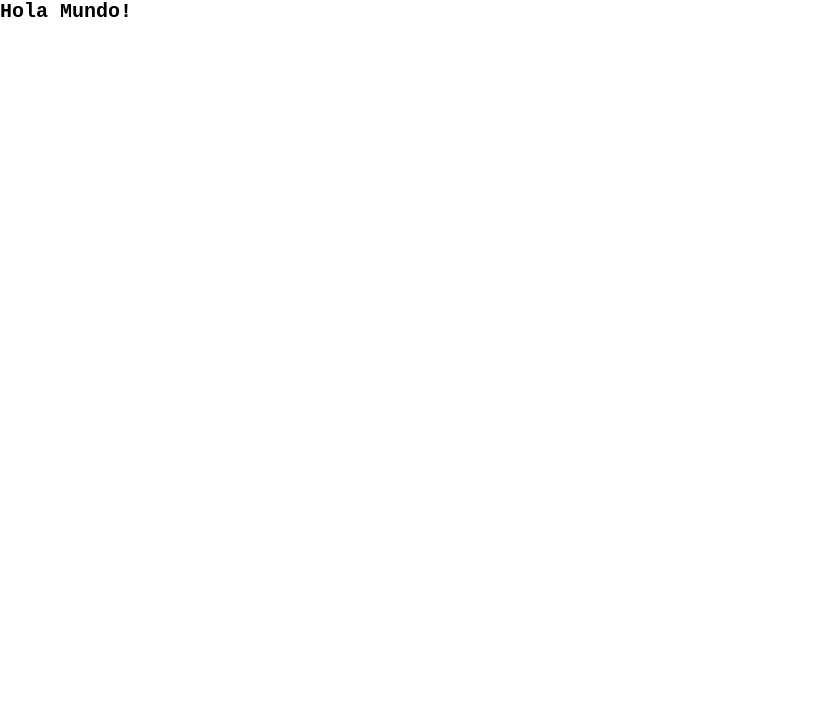
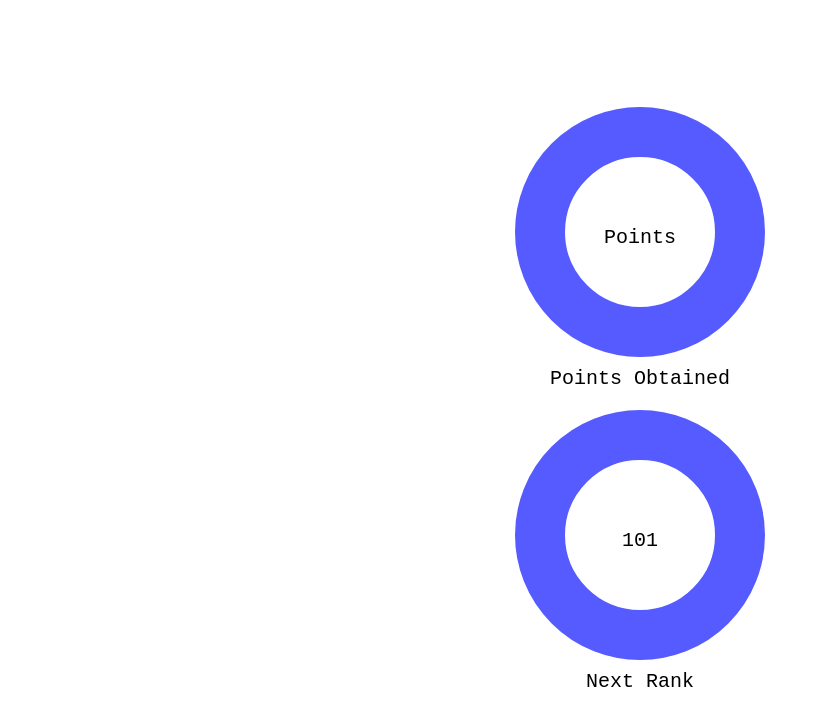
Before and after one commit to Platzi-Master-C8/MF-Challenges-, a React app: page / in a window 1280 px wide. Shown: the top 726 px of the page, without its empty margins (0-827 px from the left). Built offline with nearby package versions, Linux system fonts and the light colour scheme.

Commit message:
feat: System component added without errors, and proper configuration

```diff
--- a/src/components/App.jsx
+++ /dev/null
@@ -1,10 +0,0 @@
-import React from "react";
-import '../styles/global.scss';
-
-const App = () => {
-    return (
-        <h1>Hola Mundo!</h1>
-    )
-}
-
-export default App;
--- a/src/components/systempoint/System.jsx
+++ b/src/components/systempoint/System.jsx
@@ -9,18 +9,18 @@ class System extends Component {
           this.state = { data: [] };
         }
 
-        async componentDidMount() {
-          const response = await fetch(`http://localhost:3000/data`);
-          const json = await response.json();
-          this.setState({ data: json });
-        }
+        // async componentDidMount() {
+        //   const response = await fetch(`http://localhost:3000/data`);
+        //   const json = await response.json();
+        //   this.setState({ data: json });
+        // }
 
 
     render() {
         return (
             <div className="container">
                 <div className="first-circle">
-                        <p>{this.state.data.points}</p>
+                        <p>Points</p>
                 </div>
                 <p>Points Obtained</p>
                 <div className="second-circle">
--- a/src/containers/App.jsx
+++ b/src/containers/App.jsx
@@ -1,5 +1,5 @@
 import React from "react";
-import '../components/systempoint/System';
+import System from "../components/systempoint/System";
 
 const App = () => <System />
 
--- a/src/index.js
+++ b/src/index.js
@@ -1,5 +1,6 @@
 import React from "react";
 import ReactDOM from "react-dom";
-import App from "../src/components/App";
+import App from "../src/containers/App.jsx";
+import '../src/styles/global.scss';
 
 ReactDOM.render(<App />, document.getElementById("app"));
--- a/webpack.config.js
+++ b/webpack.config.js
@@ -8,7 +8,8 @@ module.exports = {
   path: path.resolve(__dirname, "dist"),
   filename: "bundle.js",
   publicPath: "/",
- },
+  },
+ mode: 'development',
  resolve: {
   extensions: [".js", ".jsx"],
  },
```
Also changed, not shown: src/styles/global.scss (line endings or trailing spaces), 2 other files (tests, documents, lock files or other folders).
